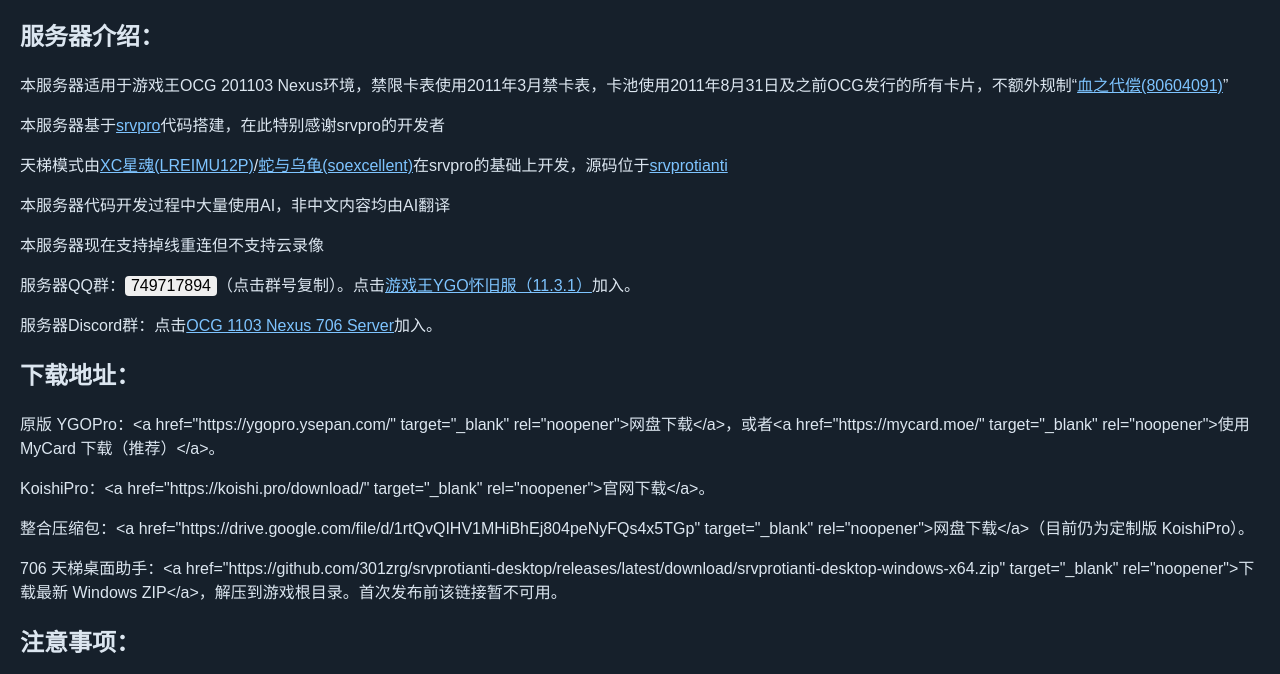
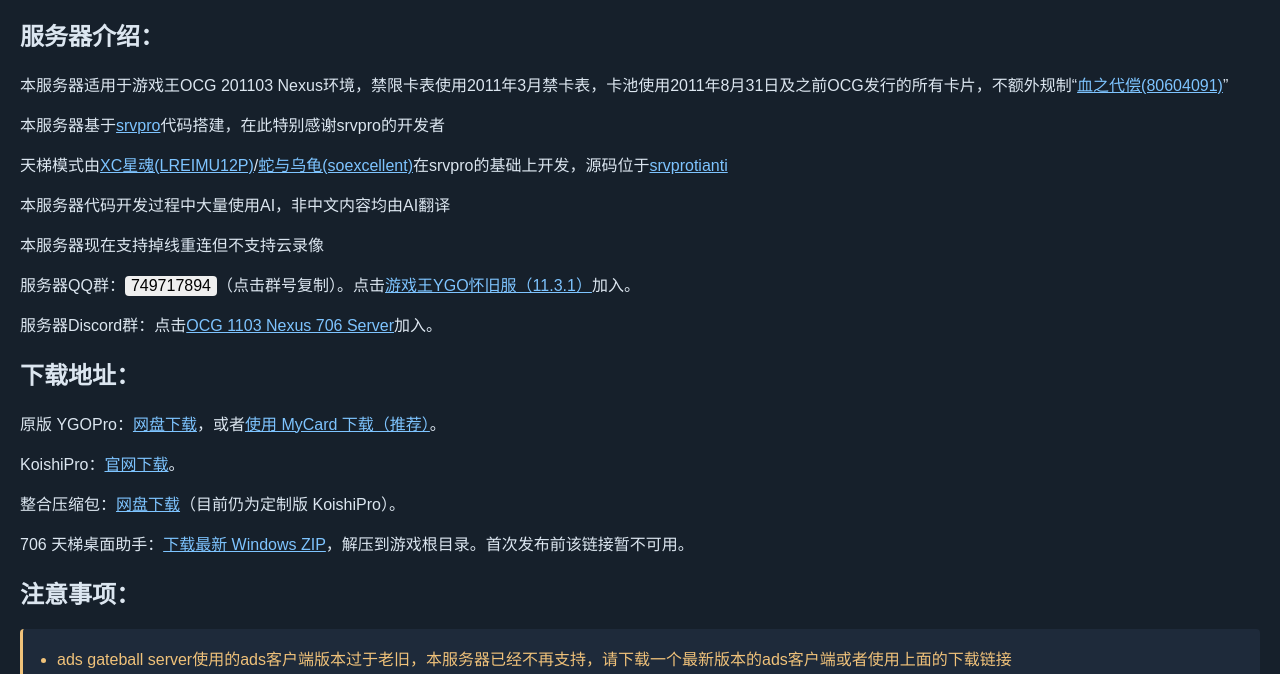
Before and after one commit to 301zrg/srvprotianti-desktop, a website: page web-source/intro.html in a window 1280 px wide. Shown: the part 86-760 px from the top of the page. Drawn offline with Linux system fonts and the light colour scheme; files that its build step writes are made by us from their sources; no server answers.

Commit message:
Keep download links active when switching language

```diff
--- a/web-source/intro.html
+++ b/web-source/intro.html
@@ -251,7 +251,7 @@
 }
 SrvproWeb.init({
   translations: I18N,
-  htmlKeys: ['server_intro_pool', 'server_intro_srvpro', 'server_intro_ladder', 'server_intro_qq', 'server_intro_discord', 'script_notice', 'offering_notice', 'content0', 'content1', 'content2'],
+  htmlKeys: ['server_intro_pool', 'server_intro_srvpro', 'server_intro_ladder', 'server_intro_qq', 'server_intro_discord', 'script_notice', 'offering_notice', 'download_ygopro', 'download_koishi', 'download_bundle', 'download_desktop', 'content1', 'content2'],
   onLanguageChange: function (code) {
     lang = code;
     renderDecks();
```
